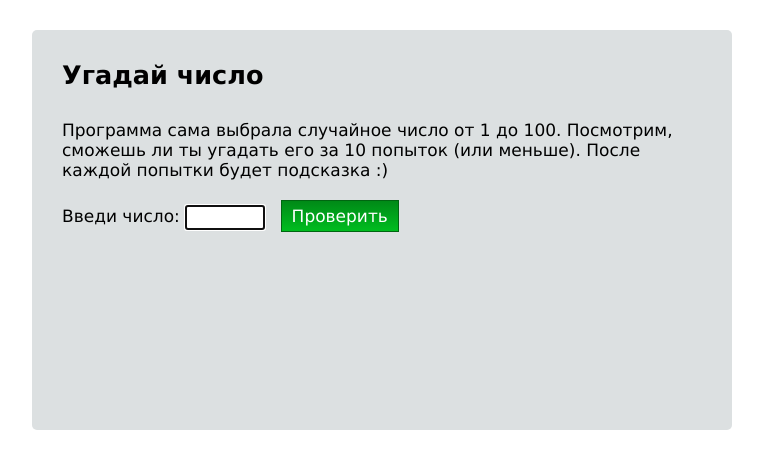
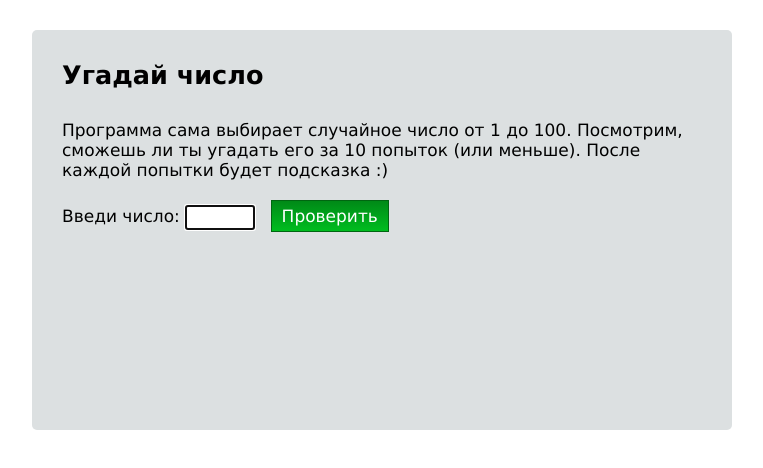
Before and after one commit to nonfermata/guess_number, a plain HTML site: page index.html in a window 1280 px wide. Shown: the whole page, without its empty margins (258-1021 px from the left). Drawn offline with Linux system fonts and the light colour scheme.

Commit message:
game ready

```diff
--- a/index.html
+++ b/index.html
@@ -12,7 +12,7 @@
 
     <div class="main_container">
         <h1>Угадай число</h1>
-        <p class="conditions">Программа сама выбрала случайное число от 1 до 100. Посмотрим, сможешь ли ты угадать его за 10 попыток (или меньше).
+        <p class="conditions">Программа сама выбирает случайное число от 1 до 100. Посмотрим, сможешь ли ты угадать его за 10 попыток (или меньше).
             После каждой попытки будет подсказка :)
         </p>
         <label for="guessField">Введи число: </label>
--- a/style.css
+++ b/style.css
@@ -26,6 +26,7 @@ body {
     .main_container {
         width: 100%;
         height: 100%;
+        padding: 30px 10px;
     }
     h1 {
         text-align: center;
@@ -45,7 +46,8 @@ h1 {
 .guess_status,
 .guessField,
 .guesses,
-.more_or_less {
+.more_or_less,
+.btn {
     margin: 0;
     margin-bottom: 15px;
 }
@@ -91,6 +93,6 @@ h1 {
 
 .guessField {
     height: 25px;
-    width: 80px;
+    width: 70px;
     font-size: inherit;
 }
```
